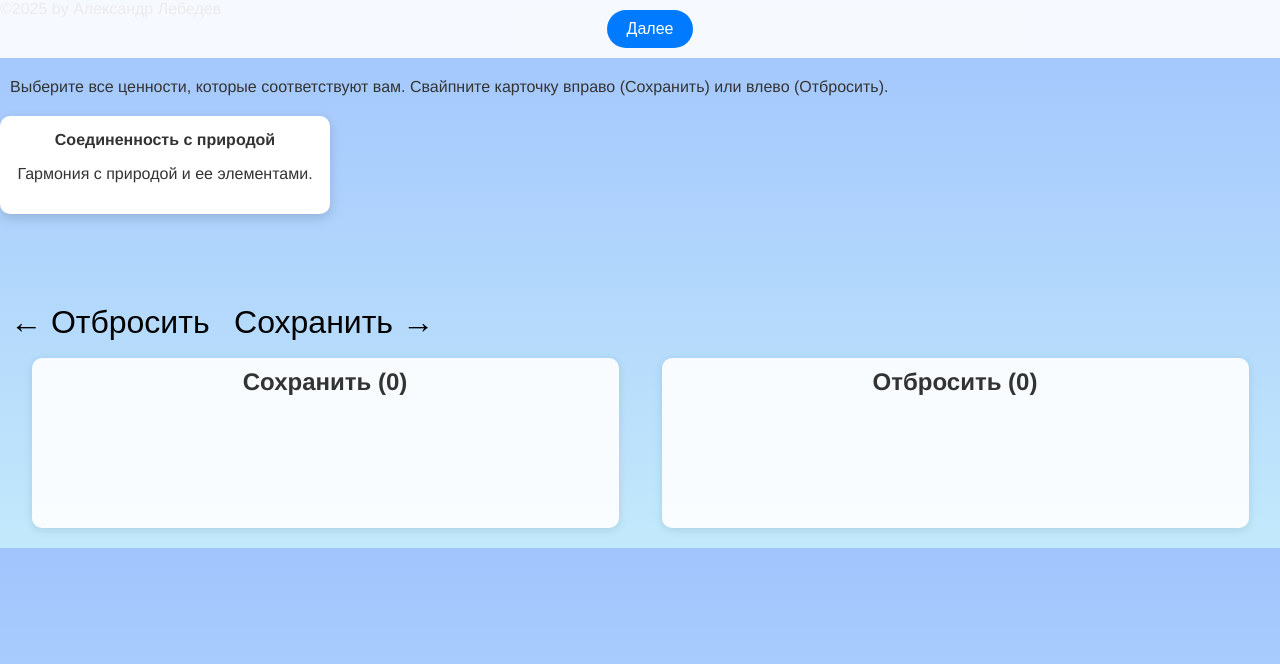
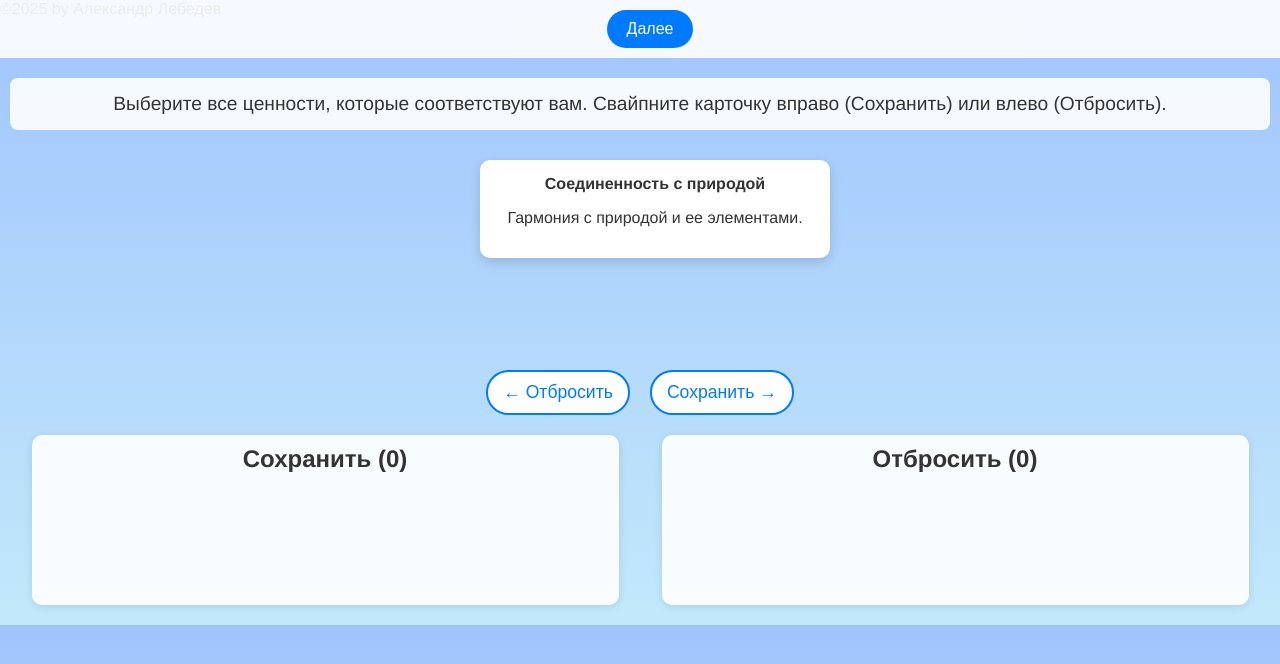
Before and after one commit to alex-lebedev/VST_RU, a plain HTML site: page index.html in a window 1280 px wide. Drawn offline with Linux system fonts and the light colour scheme.

Commit message:
Update style.css

```diff
--- a/style.css
+++ b/style.css
@@ -31,35 +31,23 @@ body {
     background-color: #0056b3;
 }
 
-/* Инструкции с отступом сверху, чтобы не закрывало верхний бар */
-#instructions {
-  margin: 60px 10px 10px;
+/* Копирайт */
+copyright {
+    font-size: 0.8em;
+    position: fixed;
+    top: 10px;
+    right: 10px;
+    color: #666;
 }
 
-/* Обёртка для колоды и стрелок, используем grid для симметрии */
-#card-container-wrapper {
-  display: grid;
-  grid-template-columns: auto 1fr auto; /* левая стрелка, колода, правая стрелка */
-  align-items: center;      /* выравнивание по вертикали */
-  justify-content: center;  /* общий горизонтальный центр */
-  gap: 20px;                /* расстояние между ячейками */
-  max-width: 600px;
-  margin: 20px auto;
-  position: relative;
-}
-
-/* Стрелки */
-.arrow {
-  font-size: 2rem;
-  background: none;
-  border: none;
-  cursor: pointer;
-  line-height: 1;
-  z-index: 2;       /* чтобы стрелка была над карточкой, если экран очень узкий */
-  padding: 0 10px;  /* небольшие горизонтальные отступы */
-}
-.arrow:focus {
-  outline: none;
+/* Инструкции с отступом сверху (под фиксированный бар) */
+#instructions {
+    font-size: 1.2em;
+    background: rgba(255,255,255,0.9);
+    padding: 15px;
+    margin: 60px 10px 10px;
+    border-radius: 8px;
+    text-align: center;
 }
 
 /* Контейнер для карточек */
@@ -67,12 +55,12 @@ body {
     display: flex;
     flex-direction: column;
     align-items: center;
-  width: 100%;
-  max-width: 300px;  /* немного сузим, чтобы стрелки оставались видны */
+    max-width: 320px;
+    margin: 20px auto;
     min-height: 200px;
 }
 
-/* Карточки ценностей */
+/* Сами карточки */
 .card {
     width: 100%;
     background: #fff;
@@ -80,15 +68,37 @@ body {
     box-shadow: 0 4px 12px rgba(0,0,0,0.15);
     padding: 15px;
     margin: 10px auto;
-  display: flex;
-  flex-direction: column;
-  justify-content: center;
     text-align: center;
     transition: transform 0.3s ease;
     cursor: pointer;
 }
 .card:hover {
     transform: scale(1.03);
+}
+
+/* Кнопки стрелок под карточкой */
+#arrow-buttons {
+    display: flex;
+    justify-content: center;
+    gap: 20px;
+    max-width: 320px;
+    margin: 10px auto;
+}
+.arrow {
+    font-size: 1.1em;
+    padding: 10px 15px;
+    background: #fff;
+    border: 2px solid #007bff;
+    border-radius: 25px;
+    cursor: pointer;
+    color: #007bff;
+    transition: background 0.3s ease;
+}
+.arrow:hover {
+    background: #e8f2ff;
+}
+.arrow:focus {
+    outline: none;
 }
 
 /* Зоны для сохранения и отброса */
@@ -130,11 +140,12 @@ body {
     text-align: center;
 }
 
-/* Медиа-запрос для мобильных устройств */
+/* Адаптация под мобильные */
 @media (max-width: 600px) {
     #instructions {
         font-size: 1em;
         padding: 10px;
+        margin: 60px 10px 10px;
     }
     .pile {
         width: 90%;
```
Lines whose indentation alone changed are shown as unchanged.
